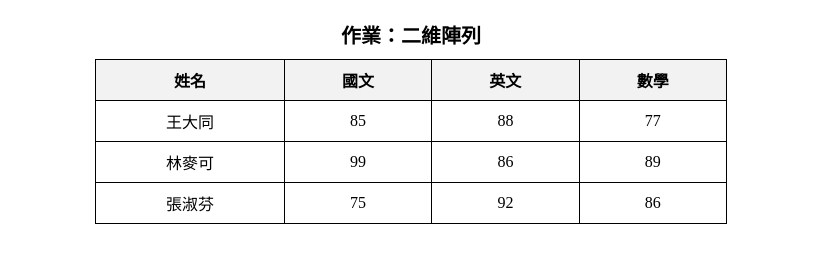
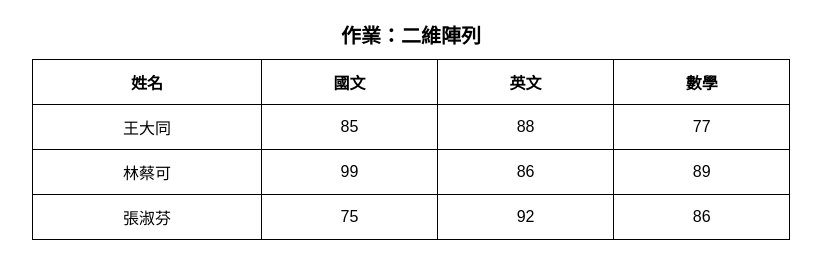
Before and after one commit to 4b3g0073/5-22, a plain HTML site: page homework522.html in a window 1280 px wide. Shown: the whole page, without its empty margins (229-1050 px from the left). Drawn offline with Linux system fonts and the light colour scheme.

Commit message:
Update homework522.html

```diff
--- a/homework522.html
+++ b/homework522.html
@@ -2,57 +2,69 @@
 <html lang="zh-Hant">
 <head>
   <meta charset="UTF-8">
-  <title>二維陣列作業</title>
+  <title>作業：二維陣列</title>
   <style>
     table {
       border-collapse: collapse;
-      width: 50%;
+      width: 60%;
       margin: 20px auto;
+      font-family: "Microsoft JhengHei", sans-serif;
     }
     th, td {
       border: 1px solid #000;
-      padding: 8px 12px;
+      padding: 10px;
       text-align: center;
     }
-    th {
-      background-color: #f2f2f2;
-    }
     caption {
+      caption-side: top;
+      font-size: 20px;
+      font-weight: bold;
       margin-bottom: 10px;
-      font-weight: bold;
-      font-size: 20px;
     }
   </style>
 </head>
 <body>
 
-<table>
+<table id="scoreTable">
   <caption>作業：二維陣列</caption>
+  <thead>
     <tr>
       <th>姓名</th>
       <th>國文</th>
       <th>英文</th>
       <th>數學</th>
     </tr>
-  <tr>
-    <td>王大同</td>
-    <td>85</td>
-    <td>88</td>
-    <td>77</td>
-  </tr>
-  <tr>
-    <td>林麥可</td>
-    <td>99</td>
-    <td>86</td>
-    <td>89</td>
-  </tr>
-  <tr>
-    <td>張淑芬</td>
-    <td>75</td>
-    <td>92</td>
-    <td>86</td>
-  </tr>
+  </thead>
+  <tbody></tbody>
 </table>
+
+<script>
+  const students = [
+    { name: "王大同", scores: [85, 88, 77] },
+    { name: "林蔡可", scores: [99, 86, 89] },
+    { name: "張淑芬", scores: [75, 92, 86] }
+  ];
+
+  const tbody = document.querySelector("#scoreTable tbody");
+
+  students.forEach(student => {
+    const row = document.createElement("tr");
+
+    // 姓名欄
+    const nameCell = document.createElement("td");
+    nameCell.textContent = student.name;
+    row.appendChild(nameCell);
+
+    // 成績欄
+    student.scores.forEach(score => {
+      const scoreCell = document.createElement("td");
+      scoreCell.textContent = score;
+      row.appendChild(scoreCell);
+    });
+
+    tbody.appendChild(row);
+  });
+</script>
 
 </body>
 </html>
```
Lines whose indentation alone changed are shown as unchanged.
